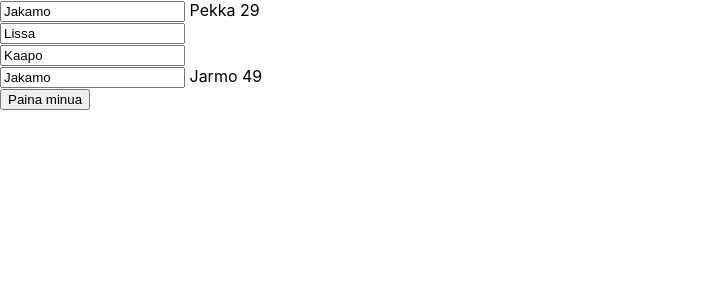
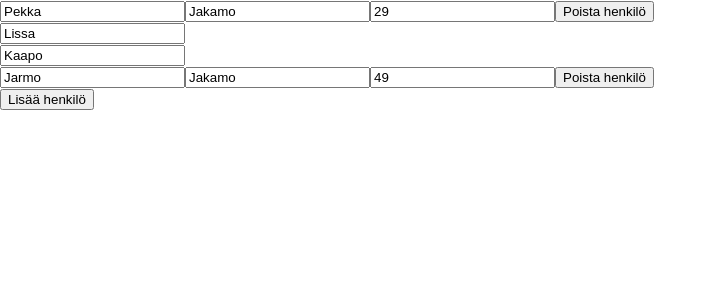
Before and after one commit to juvuorin/omaprojekti, a React (Create React App) app: page / in a window 1280 px wide. Shown: the top 300 px of the page, without its empty margins (0-717 px from the left). Built offline with nearby package versions, Linux system fonts and the light colour scheme.

Commit message:
tietojen muuttaminen

```diff
--- a/src/App.js
+++ b/src/App.js
@@ -78,18 +78,52 @@ function App() {
     setData(syväKopio)
 
   }
+  const etunimiMuuttui = (event, index) => {
+
+    let syväKopio = JSON.parse(JSON.stringify(data))
+    syväKopio[index].etunimi = event.target.value;
+    setData(syväKopio)
+
+  }
+
+  const ikäMuuttui = (event, index) => {
+
+    let syväKopio = JSON.parse(JSON.stringify(data))
+    syväKopio[index].ikä = event.target.value;
+    setData(syväKopio)
+
+  }
+  const lisääHenkilö = () => {
+    let syväKopio = JSON.parse(JSON.stringify(data))
+    let uusiHenkilö= {etunimi: "", sukunimi: "", ikä: 0}
+    syväKopio.push(uusiHenkilö)
+    setData(syväKopio)
+  }
+  const poistaHenkilö = (index) => {
+    let syväKopio = JSON.parse(JSON.stringify(data))
+    syväKopio.splice(index,1)
+    setData(syväKopio)
+  }
 
 
   return (<div>
 
     {data.map((item, index) => <div key={index}>
-      <input onChange={(event) => sukunimiMuuttui(event, index)} value={item.sukunimi}>
-      </input> {item.etunimi} {item.ikä}
+    <input onChange={(event) => etunimiMuuttui(event, index)}
+        value={item.etunimi}>
+      </input>
+      <input onChange={(event) => sukunimiMuuttui(event, index)}
+        value={item.sukunimi}>
+      </input>
+      <input onChange={(event) => ikäMuuttui(event, index)}
+         value={item.ikä}>
+      </input>
+      <button onClick={()=>poistaHenkilö(index)}>Poista henkilö</button>
       {item.jälkikasvu ? <LapsiLista lapsenNimiMuuttui={lapsenNimiMuuttui} parentIndex={index} lapsiLista={item.jälkikasvu}></LapsiLista> : ""}
     </div>)}
 
 
-    <button onClick={painikePainettu}> Paina minua</button>
+    <button onClick={lisääHenkilö}>Lisää henkilö</button>
   </div>
   );
 }
```
Also changed, not shown: 1 other file (tests, documents, lock files or other folders).
